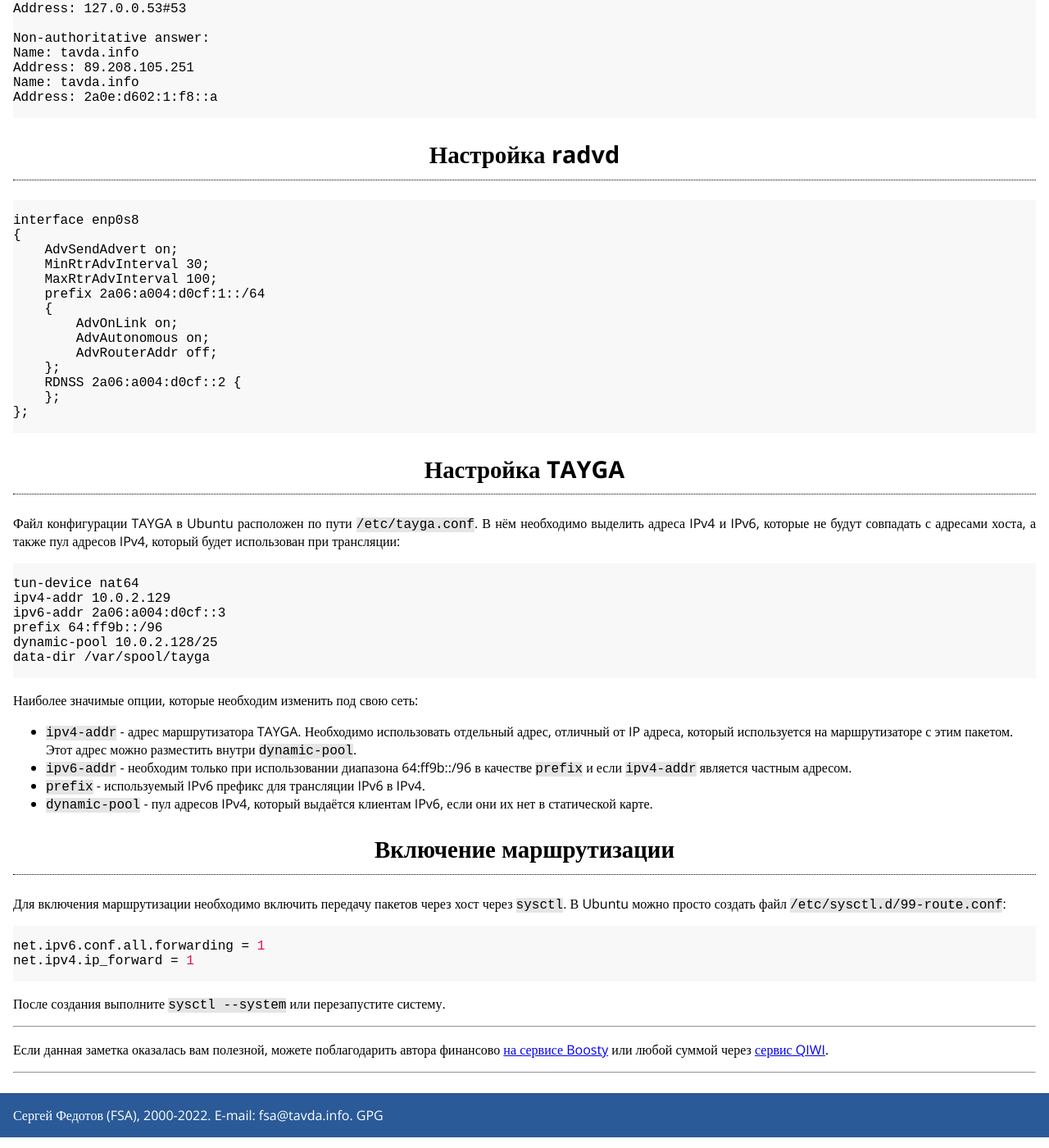
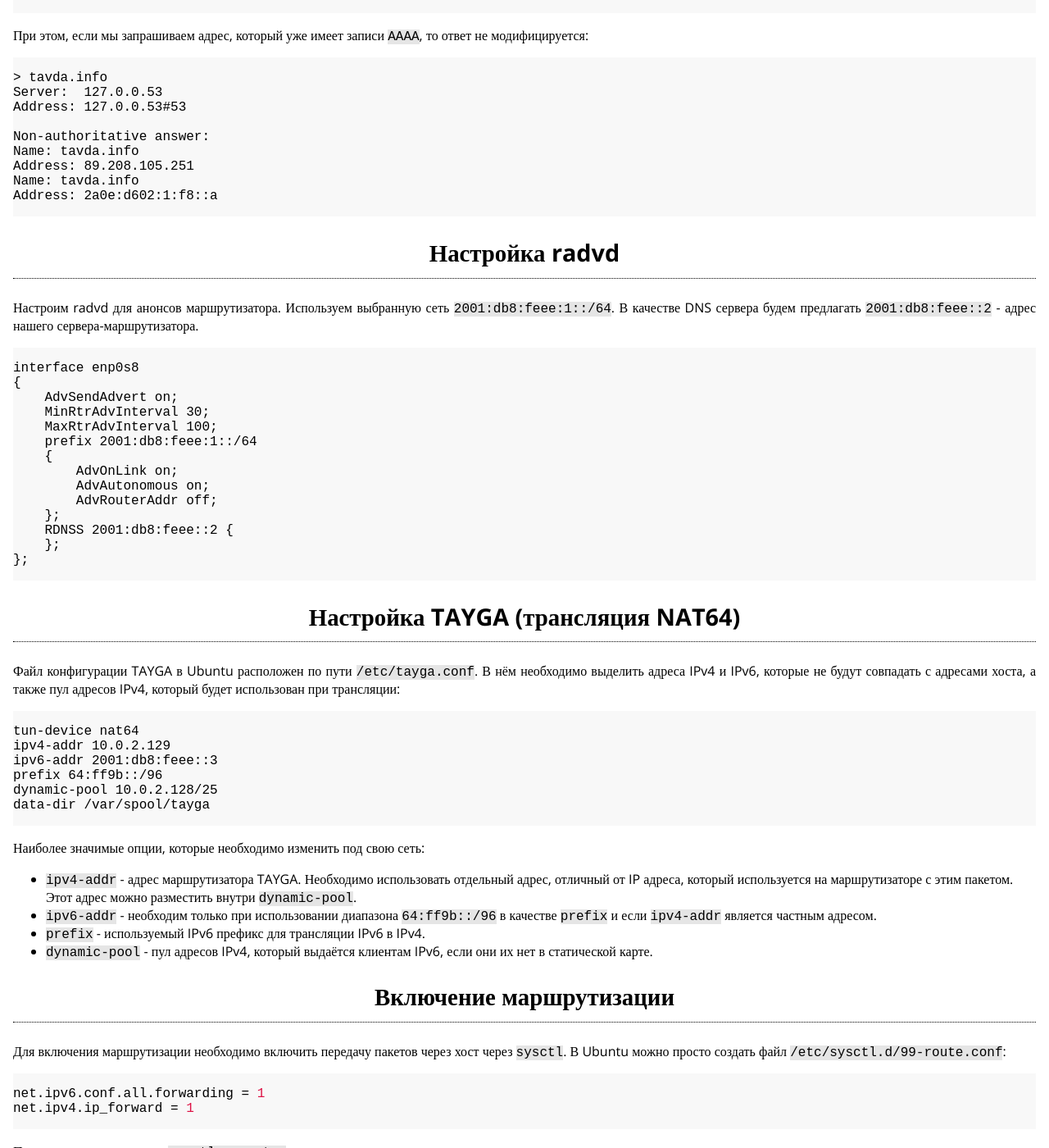
Before and after one commit to fsa/site, a Jekyll site: the page built from _posts/2022-12-01-nat64-dns64.md, in a window 1280 px wide and 1400 px high, scrolled down 1877 px. Shown: the whole window at 82% size. Built offline with Jekyll 4.4.1, drawn with Linux system fonts in a browser that asks for light colours; some of the changed text lies outside the part shown.

Commit message:
NAT64: beta2

````diff
--- a/_posts/2022-12-01-nat64-dns64.md
+++ b/_posts/2022-12-01-nat64-dns64.md
@@ -19,7 +19,7 @@
 
 Ограничения подобной схемы:
 
-1. При обращении по IPv4 адресу непосредственно, возникнет ошибка, т.к. протокол IPv4 не поддерживается хостом.
+1. При обращении по IPv4 адресу непосредственно, возникнет ошибка, т.к. протокол IPv4 не поддерживается хостом. Для решения этой проблемы можно использовать механику трансляции NAT464, которая не входит в формат этой заметки.
 2. Если домен использует DNSSEC и не имеет записей `AAAA`, то наши «фейковые» `AAAA` записи не будут иметь корректной цифровой подписи. По имеющейся у меня информации это не сильно критично, потому что узлов с DNSSEC и без записей `AAAA` (тех, для которых потребуется трансляция) крайне мало.
 
 ## Какой софт понадобится?
@@ -34,7 +34,11 @@
 
 В дальнейшем я буду использовать диапазон `64:ff9b::/96`.
 
-## Настройка Bind 9
+Выделим диапазон для нашей сети, которая будет пользоваться сервисами NAT64 и DNS64. Я буду использовать `2001:db8:feee:1::/64`.
+
+Внешний адрес сервера, который будет выполнять функции NAT64 будет `2001:db8:feee::2/64`. Доступ в интернет он будет иметь через IPv4 10.0.2.15 (в моём случае это был VirtualBox с NAT).
+
+## Настройка Bind 9 (DNS64)
 
 Настройку можно начать с DNS. Bind 9 начиная с версии 9.8 позволяет использовать специальную опцию `dns64`, которую необходимо разместить в секции `options`:
 
@@ -81,7 +85,7 @@
 
 ## Настройка radvd
 
-
+Настроим radvd для анонсов маршрутизатора. Используем выбранную сеть `2001:db8:feee:1::/64`. В качестве DNS сервера будем предлагать `2001:db8:feee::2` - адрес нашего сервера-маршрутизатора.
 
 ```text
 interface enp0s8
@@ -89,34 +93,34 @@
     AdvSendAdvert on;
     MinRtrAdvInterval 30;
     MaxRtrAdvInterval 100;
-    prefix 2a06:a004:d0cf:1::/64
+    prefix 2001:db8:feee:1::/64
     {
         AdvOnLink on;
         AdvAutonomous on;
         AdvRouterAddr off;
     };
-    RDNSS 2a06:a004:d0cf::2 {
+    RDNSS 2001:db8:feee::2 {
     };
 };
 ```
 
-## Настройка TAYGA
+## Настройка TAYGA (трансляция NAT64)
 
 Файл конфигурации TAYGA в Ubuntu расположен по пути `/etc/tayga.conf`. В нём необходимо выделить адреса IPv4 и IPv6, которые не будут совпадать с адресами хоста, а также пул адресов IPv4, который будет использован при трансляции:
 
 ```text
 tun-device nat64
 ipv4-addr 10.0.2.129
-ipv6-addr 2a06:a004:d0cf::3
+ipv6-addr 2001:db8:feee::3
 prefix 64:ff9b::/96
 dynamic-pool 10.0.2.128/25
 data-dir /var/spool/tayga
 ```
 
-Наиболее значимые опции, которые необходим изменить под свою сеть:
+Наиболее значимые опции, которые необходимо изменить под свою сеть:
 
 - `ipv4-addr` - адрес маршрутизатора TAYGA. Необходимо использовать отдельный адрес, отличный от IP адреса, который используется на маршрутизаторе с этим пакетом. Этот адрес можно разместить внутри `dynamic-pool`.
-- `ipv6-addr` - необходим только при использовании диапазона 64:ff9b::/96 в качестве `prefix` и если `ipv4-addr` является частным адресом.
+- `ipv6-addr` - необходим только при использовании диапазона `64:ff9b::/96` в качестве `prefix` и если `ipv4-addr` является частным адресом.
 - `prefix` - используемый IPv6 префикс для трансляции IPv6 в IPv4.
 - `dynamic-pool` - пул адресов IPv4, который выдаётся клиентам IPv6, если они их нет в статической карте.
 
````
